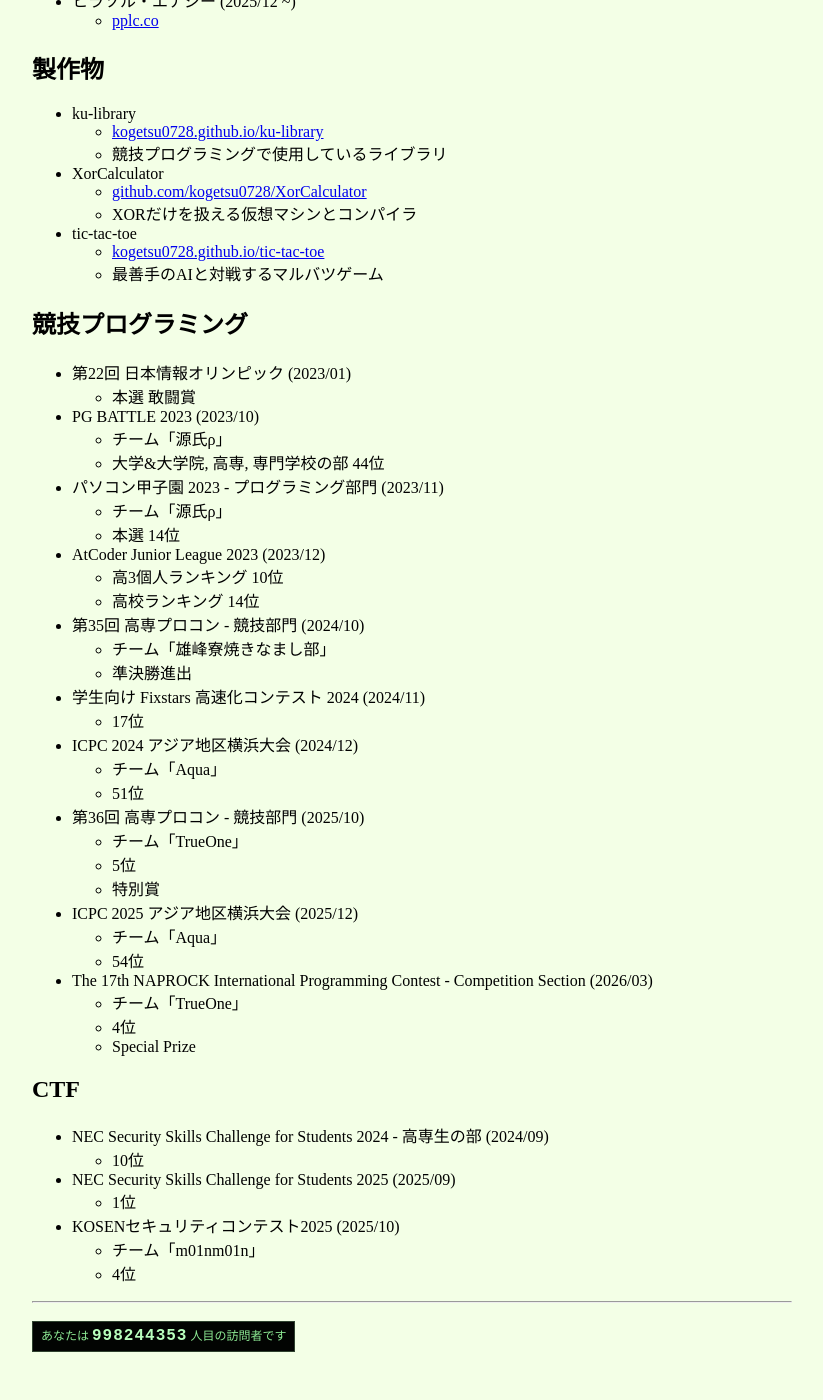
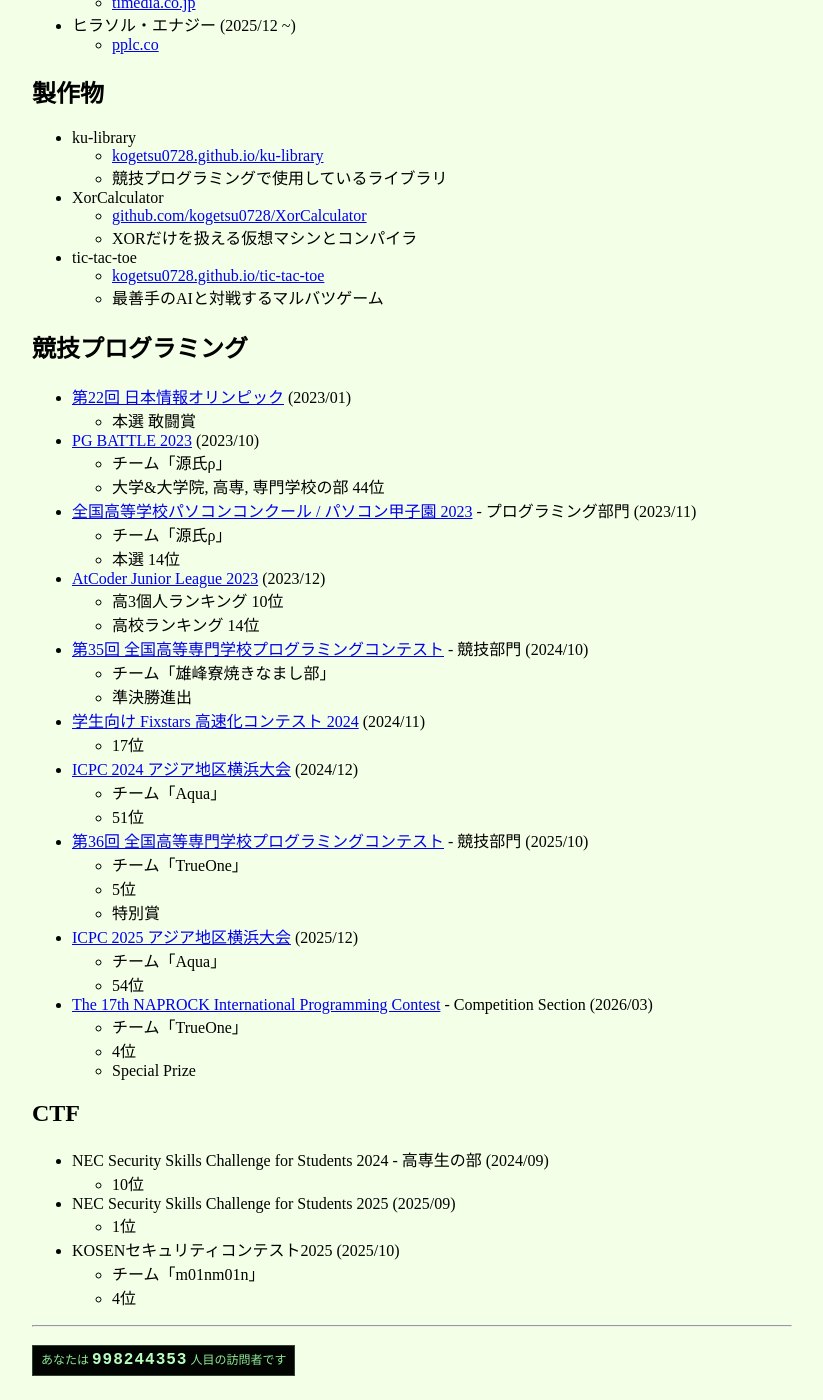
Before and after one commit to kogetsu0728/kogetsu0728.github.io, a Jekyll site: the page built from index.md, in a window 1280 px wide and 1400 px high, scrolled down 1030 px. Shown: the whole window, without its empty margins (228-1051 px from the left). Built offline with Jekyll 4.4.1, drawn with Linux system fonts in a browser that asks for light colours; before the commit the page ends 2406 px from its top, so only the background shows below that; some of the changed text lies outside the part shown.

Commit message:
feat: link

```diff
--- a/index.md
+++ b/index.md
@@ -28,9 +28,10 @@
 ## 修了
 - 国立情報学研究所 情報科学の達人プログラム (2023/04 ~ 2024/03)
     - [nii.ac.jp/tatsujin](https://www.nii.ac.jp/tatsujin/)
-- 東京大学 グローバル消費インテリジェンス寄付講座 (2023/10 ~ 2024/03)
+- 東京大学 グローバル消費インテリジェンス寄付講座 / GCI (2023/10 ~ 2024/03)
     - [gci2.t.u-tokyo.ac.jp](https://gci2.t.u-tokyo.ac.jp/)
 - K-SEC トップオブトップス講習会 2024 (2025/03)
+	- [【K-SEC】「K-SECトップオブトップス講習会2024」を開催しました - PR Times](https://prtimes.jp/main/html/rd/p/000000462.000075419.html)
 - 情報セキュリティ大学院大学 ブロックチェーンと暗号技術 (2025/09)
 - K-SEC トップオブトップス講習会 2025 (2026/03)
 
@@ -58,33 +59,33 @@
     - 最善手のAIと対戦するマルバツゲーム
 
 ## 競技プログラミング
-- 第22回 日本情報オリンピック (2023/01)
+- [第22回 日本情報オリンピック](https://www2.ioi-jp.org/joi/2022/) (2023/01)
     - 本選 敢闘賞
-- PG BATTLE 2023 (2023/10)
+- [PG BATTLE 2023](https://products.sint.co.jp/pg_battle_2023) (2023/10)
     - チーム「源氏ρ」
     - 大学&大学院, 高専, 専門学校の部 44位
-- パソコン甲子園 2023 - プログラミング部門 (2023/11)
+- [全国高等学校パソコンコンクール / パソコン甲子園 2023](https://pckoshien.u-aizu.ac.jp/final/2023final.html) - プログラミング部門 (2023/11)
     - チーム「源氏ρ」
     - 本選 14位
-- AtCoder Junior League 2023 (2023/12)
+- [AtCoder Junior League 2023](https://atcoder.jp/contests/ajl2023) (2023/12)
     - 高3個人ランキング 10位
     - 高校ランキング 14位
-- 第35回 高専プロコン - 競技部門 (2024/10)
+- [第35回 全国高等専門学校プログラミングコンテスト](https://www.procon.gr.jp/archive/2024) - 競技部門 (2024/10)
     - チーム「雄峰寮焼きなまし部」
     - 準決勝進出
-- 学生向け Fixstars 高速化コンテスト 2024 (2024/11)
+- [学生向け Fixstars 高速化コンテスト 2024](https://fixstars-contest.com/contests/cpu2024) (2024/11)
     - 17位
-- ICPC 2024 アジア地区横浜大会 (2024/12)
+- [ICPC 2024 アジア地区横浜大会](https://icpc.jp/2024) (2024/12)
     - チーム「Aqua」
     - 51位
-- 第36回 高専プロコン - 競技部門 (2025/10)
+- [第36回 全国高等専門学校プログラミングコンテスト](https://www.procon.gr.jp/archive/2025) - 競技部門 (2025/10)
     - チーム「TrueOne」
     - 5位
     - 特別賞
-- ICPC 2025 アジア地区横浜大会 (2025/12)
+- [ICPC 2025 アジア地区横浜大会](https://icpc.jp/2025) (2025/12)
     - チーム「Aqua」
     - 54位
-- The 17th NAPROCK International Programming Contest - Competition Section (2026/03)
+- [The 17th NAPROCK International Programming Contest](https://naprock-procon2026.uet.vnu.edu.vn) - Competition Section (2026/03)
     - チーム「TrueOne」
     - 4位
     - Special Prize
```
